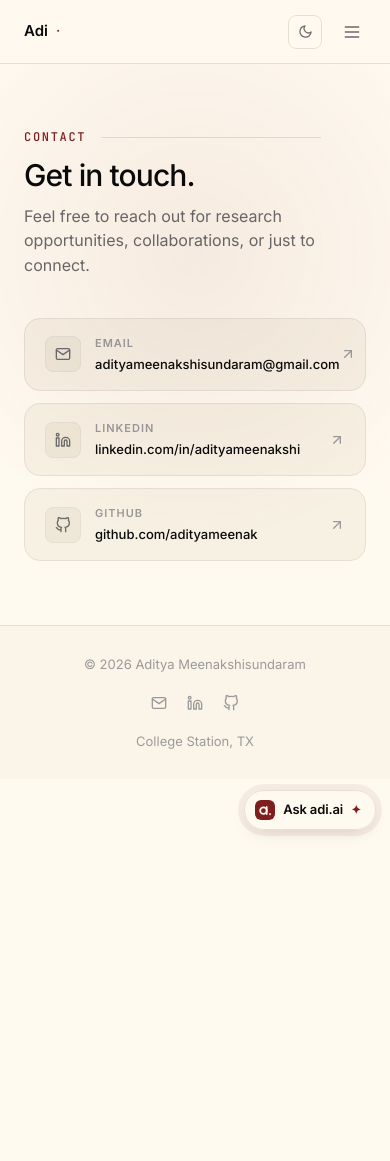
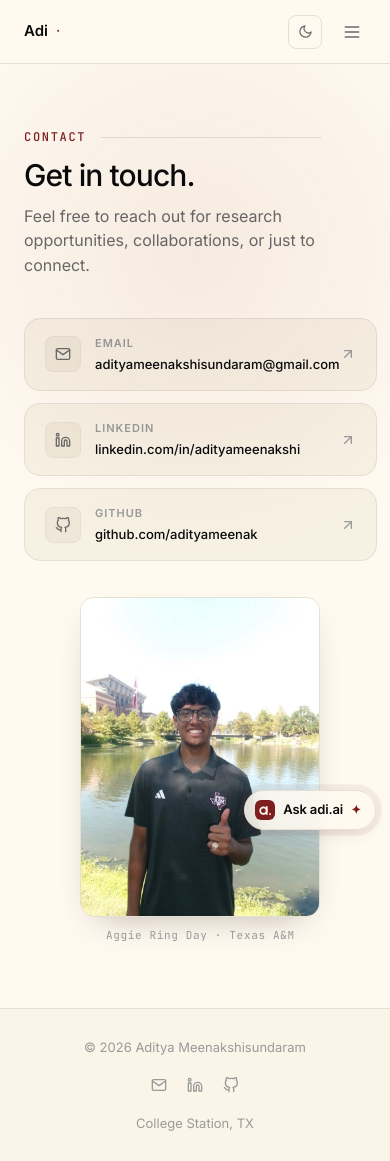
Before and after one commit to adityameenak/adiwebsite, a React (Vite) app: page /contact in a window 390 px wide. Before the commit the page ends 844 px from the top, so only its background shows below. Built offline with nearby package versions, Linux system fonts and the light colour scheme.

Commit message:
Add Aggie Ring Day photo to the contact page
Small captioned photo beside the contact links; stacks below them on
phones. Image resized to 750×1000 (~145 KB) and lazy-loaded.

Co-Authored-By: Claude Opus 5.5 <noreply@anthropic.com>

```diff
--- a/src/index.css
+++ b/src/index.css
@@ -838,3 +838,16 @@
 .footer-social { color: var(--faint); transition: color 150ms; }
 .footer-social:hover { color: var(--accent); }
 .contact-link:hover { border-color: var(--accent) !important; }
+
+/* Contact page: links on the left, a small personal photo on the right */
+.contact-grid { display: grid; grid-template-columns: minmax(0, 480px) minmax(0, 300px); justify-content: space-between; align-items: center; gap: 48px; }
+.contact-photo { margin: 0; justify-self: end; width: 100%; max-width: 300px; transform: rotate(1.5deg); }
+.contact-photo img {
+  display: block; width: 100%; height: auto; aspect-ratio: 3 / 4; object-fit: cover;
+  border-radius: 14px; border: 1px solid var(--rule); box-shadow: 0 14px 34px -18px rgba(30, 10, 10, 0.35);
+}
+.contact-photo figcaption { margin-top: 10px; text-align: center; font-family: var(--mono); font-size: 11px; letter-spacing: 0.06em; color: var(--faint); }
+@media (max-width: 767px) {
+  .contact-grid { grid-template-columns: 1fr; gap: 36px; }
+  .contact-photo { justify-self: center; max-width: 240px; transform: none; }
+}
--- a/src/pages/ContactPage.jsx
+++ b/src/pages/ContactPage.jsx
@@ -55,7 +55,7 @@ function ContactSection() {
         background: 'var(--bg)',
       }}
     >
-      <div className="container-wide">
+      <div className="container-wide contact-grid">
         <motion.div
           variants={container}
           initial="hidden"
@@ -126,6 +126,24 @@ function ContactSection() {
             ))}
           </motion.div>
         </motion.div>
+
+        {/* A low-key personal touch beside the contact links */}
+        <motion.figure
+          className="contact-photo"
+          initial={{ opacity: 0, y: reducedMotion ? 0 : 16 }}
+          animate={isInView ? { opacity: 1, y: 0 } : {}}
+          transition={{ duration: reducedMotion ? 0.2 : 0.6, delay: reducedMotion ? 0 : 0.25, ease: [0.22, 1, 0.36, 1] }}
+        >
+          <img
+            src="/images/ring-day.jpg"
+            alt="Adi giving a thumbs up and showing his Aggie Ring by the lake at Texas A&M"
+            width="750"
+            height="1000"
+            loading="lazy"
+            decoding="async"
+          />
+          <figcaption>Aggie Ring Day · Texas A&amp;M</figcaption>
+        </motion.figure>
       </div>
     </section>
   );
```
Also changed, not shown: public/images/ring-day.jpg (added).
